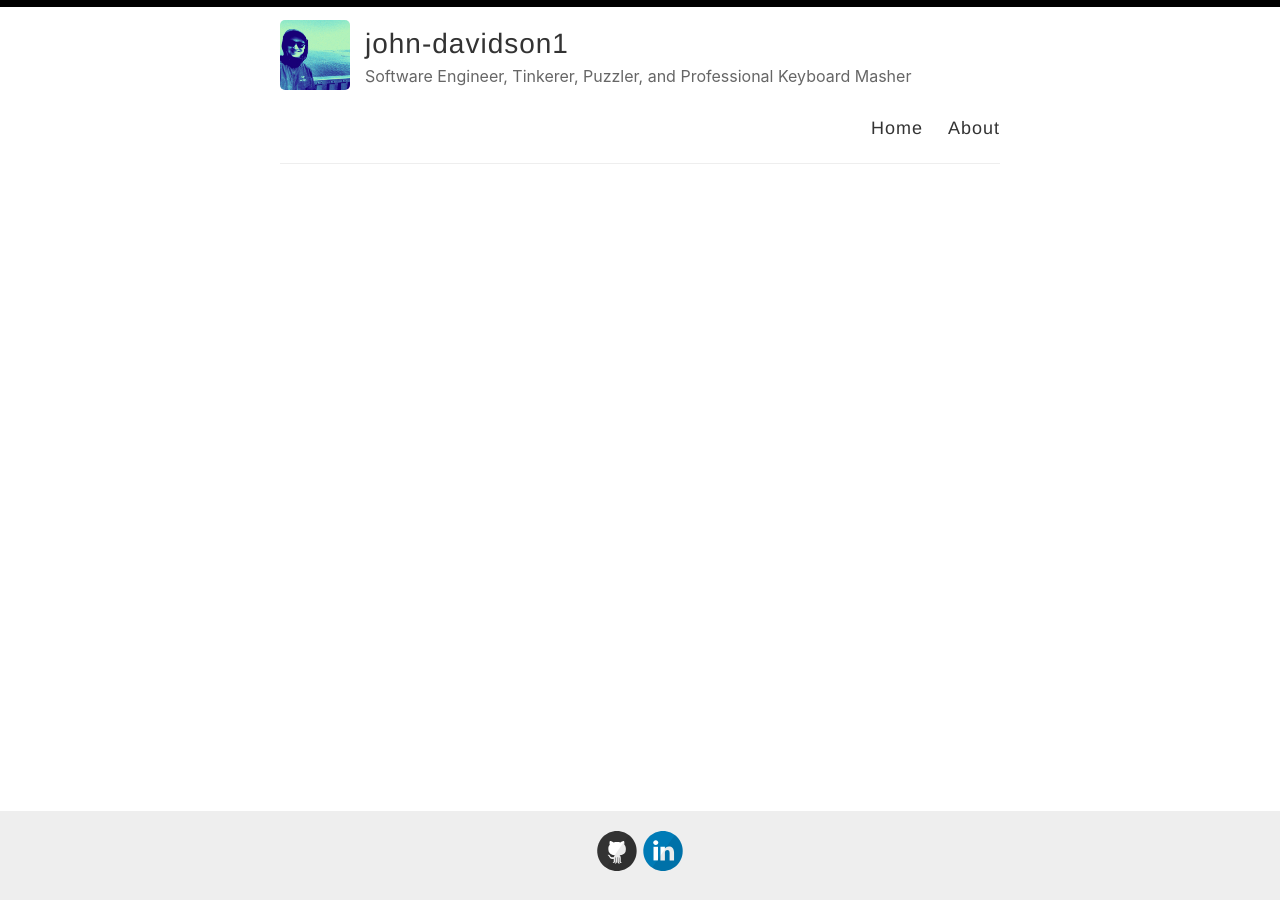
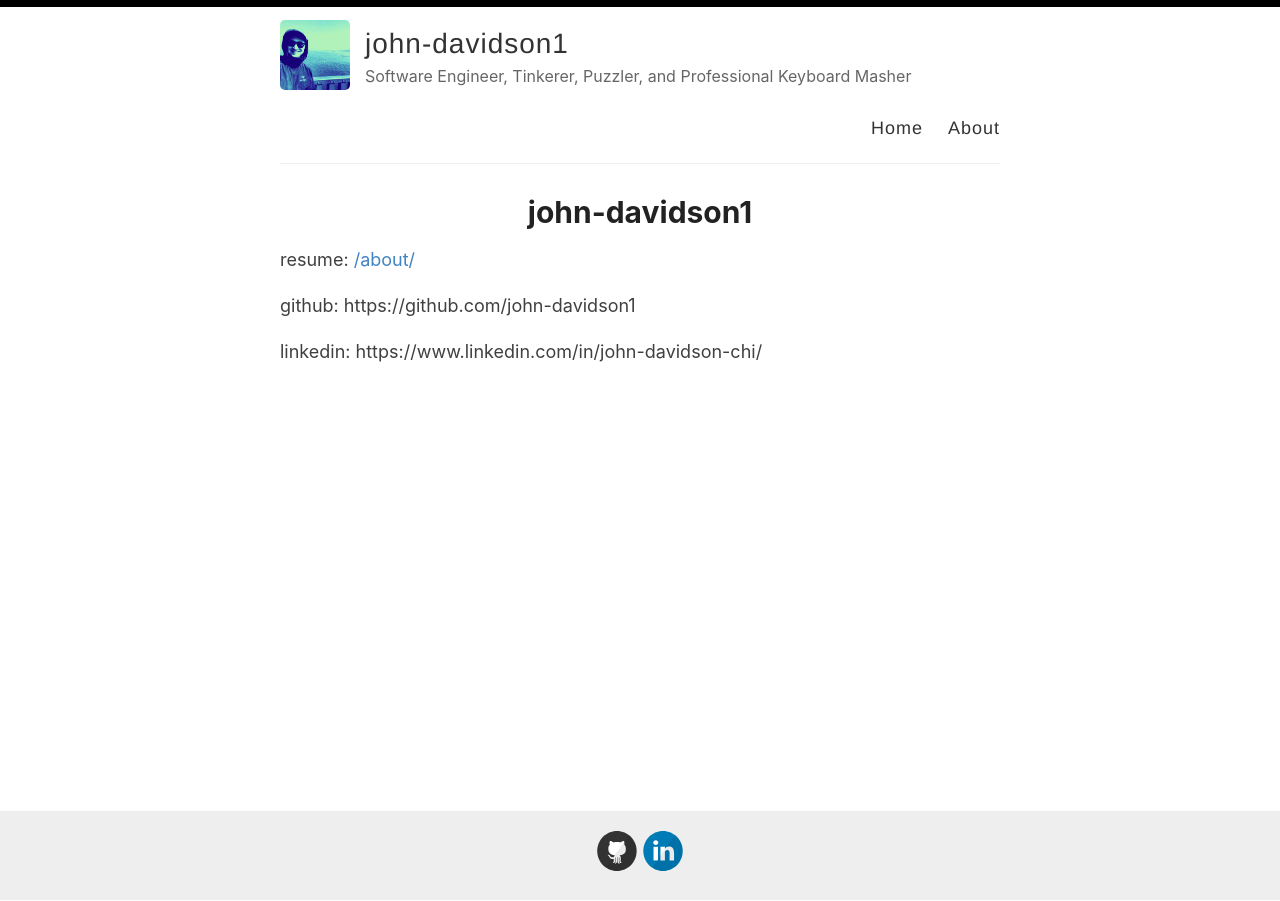
Before and after one commit to john-davidson1/john-davidson1.github.io, a Jekyll site: the page built from _pages/home.md, in a window 1280 px wide. Built offline with Jekyll 4.4.1, drawn with Linux system fonts in a browser that asks for light colours; the list of posts is cut into pages by our own code.

Commit message:
Updated site nav, spelling

```diff
--- a/_pages/home.md
+++ b/_pages/home.md
@@ -4,7 +4,7 @@ title: john-davidson1
 permalink: /
 ---
 
-resume: [/about/](/_pages/about.md)
+resume: [/about/](/about/)
 
 github: https://github.com/john-davidson1
 
--- a/index.html
+++ /dev/null
@@ -1,49 +0,0 @@
----
-layout: default
----
-
-<div class="posts">
-  {% for post in paginator.posts %}
-    <article class="post">
-      <a href="{{ site.baseurl }}{{ post.url }}">
-        <h1>{{ post.title }}</h1>
-
-        <div>
-          <p class="post_date">{{ post.date | date: "%B %e, %Y" }}</p>
-        </div>
-      </a>
-      <div class="entry">
-        {{ post.excerpt }}
-      </div>
-
-      <a href="{{ site.baseurl }}{{ post.url }}" class="read-more">Read More</a>
-    </article>
-  {% endfor %}
-
-  <!-- pagination -->
-  {% if paginator.total_pages > 1 %}
-  <div class="pagination">
-    {% if paginator.previous_page %}
-      <a href="{{ paginator.previous_page_path | prepend: site.baseurl | replace: '//', '/' }}">&laquo; Prev</a>
-    {% else %}
-      <span>&laquo; Prev</span>
-    {% endif %}
-
-    {% for page in (1..paginator.total_pages) %}
-      {% if page == paginator.page %}
-        <span class="webjeda">{{ page }}</span>
-      {% elsif page == 1 %}
-        <a href="{{ '/' | prepend: site.baseurl | replace: '//', '/' }}">{{ page }}</a>
-      {% else %}
-        <a href="{{ site.paginate_path | prepend: site.baseurl | replace: '//', '/' | replace: ':num', page }}">{{ page }}</a>
-      {% endif %}
-    {% endfor %}
-
-    {% if paginator.next_page %}
-      <a href="{{ paginator.next_page_path | prepend: site.baseurl | replace: '//', '/' }}">Next &raquo;</a>
-    {% else %}
-      <span>Next &raquo;</span>
-    {% endif %}
-  </div>
-  {% endif %}
-</div>
```
Also changed, not shown: _pages/about.md (+19 -19 lines), 1 other file.
